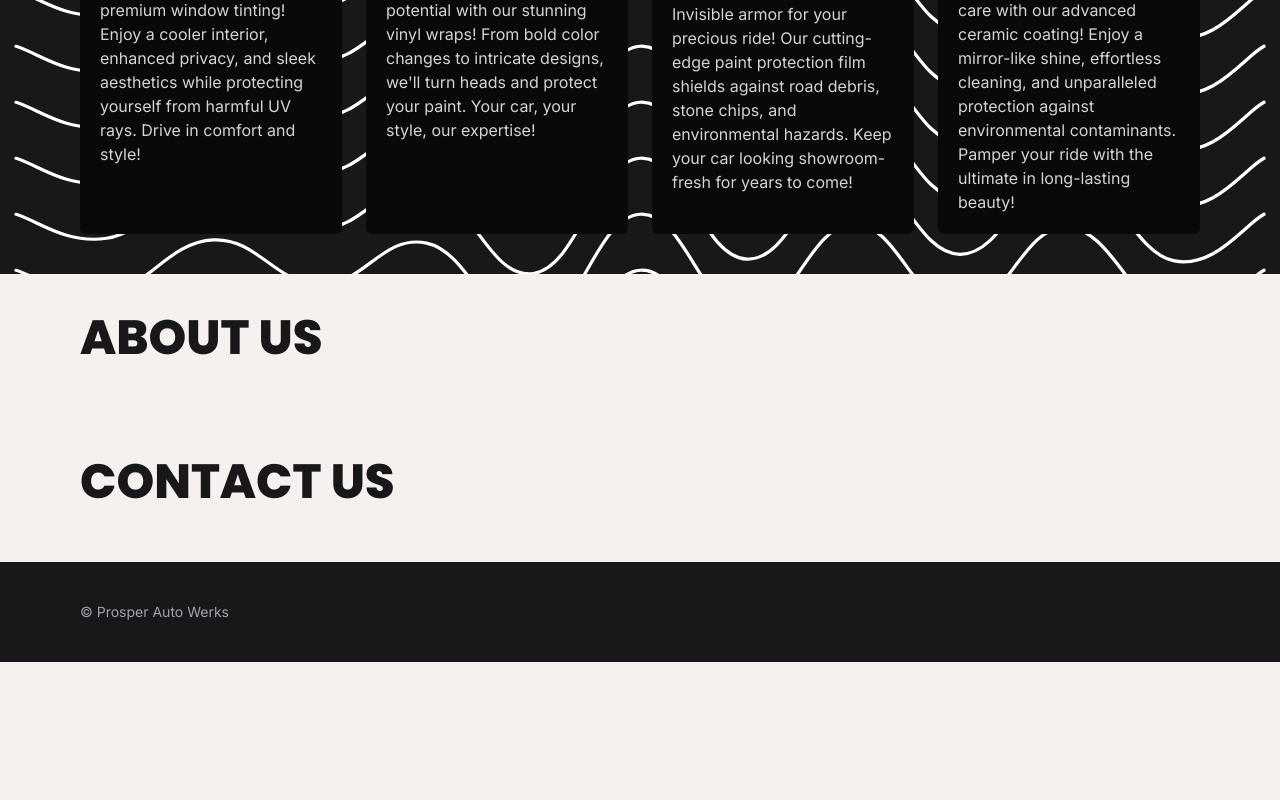
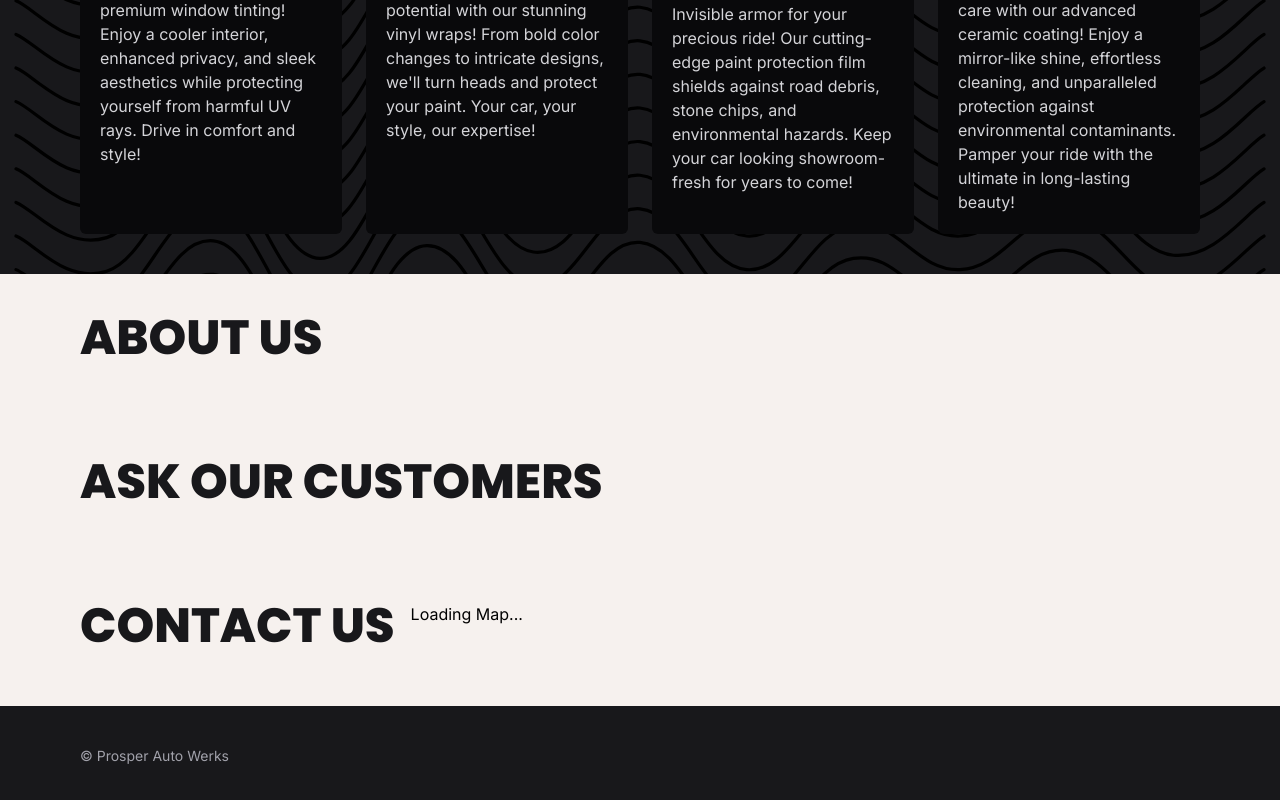
Before and after one commit to StevenH01/prosper-auto, a Next.js app: page / in a window 1280 px wide. Shown: the part 1948-2748 px from the top of the page. Before the commit the page ends 2610 px from the top, so only its background shows below. Built offline with nearby package versions, Linux system fonts and the light colour scheme; no server answers.

Commit message:
Swap textures

```diff
--- a/src/app/components/landing/OurServices.tsx
+++ b/src/app/components/landing/OurServices.tsx
@@ -13,7 +13,9 @@ const ServiceCard = ({
   description: string;
 }) => (
   <div className="p-5 bg-zinc-950 rounded-md border-slate-50">
-    <h3 className={`${poppins.className} text-xl text-zinc-200 uppercase mb-4`}>
+    <h3
+      className={`${poppins.className} font-bold text-xl text-zinc-200 uppercase mb-4`}
+    >
       {title}
     </h3>
     <p className="text-zinc-300">{description}</p>
--- a/src/app/page.tsx
+++ b/src/app/page.tsx
@@ -6,6 +6,9 @@ import { Heading } from "./components/landing/Heading";
 import { OurServices } from "./components/landing/OurServices";
 import { InstagramLogoIcon } from "@radix-ui/react-icons";
 import Link from "next/link";
+import { LocationMap } from "./components/map/LocationMap";
+
+const address = "6611 Orange Ave Suite D, Sacramento, CA";
 
 const poppins = Poppins({
   weight: "800",
@@ -60,8 +63,12 @@ export default function Home() {
       <div id="about" className="px-10 sm:px-20 py-10">
         <Heading text="About Us" />
       </div>
-      <div id="location" className="px-10 sm:px-20 py-10">
+      <div id="location" className="flex flex-row gap-4 px-10 sm:px-20 py-10">
+        <Heading text="Ask Our Customers" />
+      </div>
+      <div id="location" className="flex flex-row gap-4 px-10 sm:px-20 py-10">
         <Heading text="Contact Us" />
+        <LocationMap address={address} />
       </div>
     </main>
   );
```
Also changed, not shown: public/textures/waves.svg.
